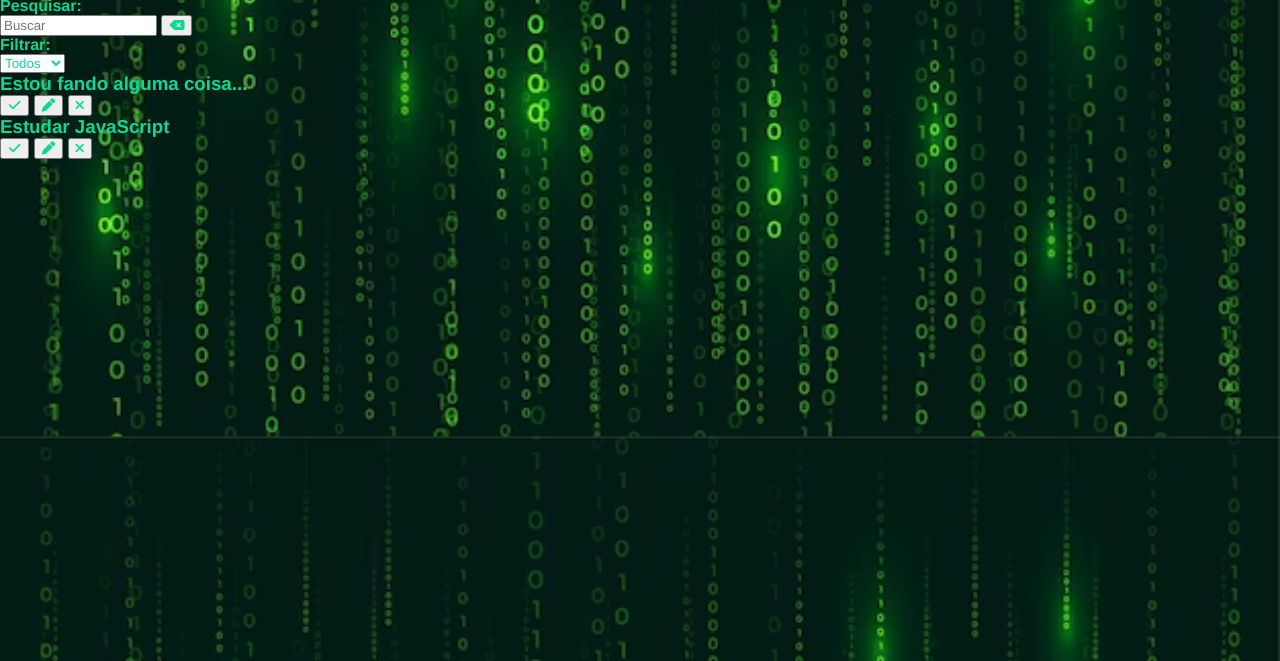
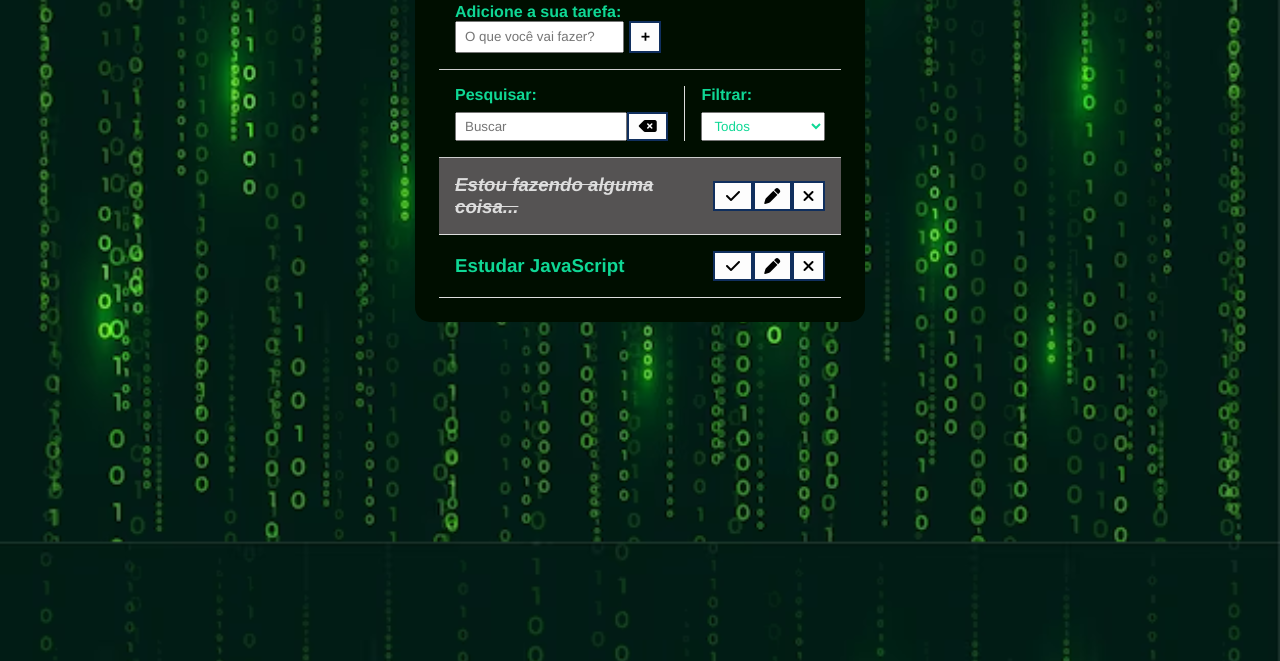
Before and after one commit to TonyAraujo88/To_do_list, a plain HTML site: page index.html in a window 1280 px wide. Shown: the part 139-800 px from the top of the page. Drawn offline with Linux system fonts and the light colour scheme.

Commit message:
CSS_finalizado

```diff
--- a/css/style.css
+++ b/css/style.css
@@ -1,13 +1,156 @@
 /* Geral */
 * {
-    padding: o;
+    padding: 0;
     margin: 0;
     font-family: Helvetica;
     color: #0fd895;
     box-sizing: border-box;
 }
+
 body {
     background-image: url(../img/image\ copy.png);
     background-position: center;
     background-size: cover;
 }
+
+button {
+    background-color: #fdfdfd;
+    color: #102f5e;
+    border: 2px solid #102f5e;
+    padding: .3rem .6rem;
+    font-size: 1rem;
+    cursor: pointer;
+    display: flex;
+    Justify-content: center;
+    align-items: center;
+    transition: 0.4s;
+}
+
+button:hover {
+    background-color: #0fd895;
+    color: white;
+}
+
+button:hover > i {
+    color: #fdfdfd;
+}
+
+button i {
+    color: black;
+    font-weight: bold;
+    pointer-events: none;
+}
+
+input, select {
+    padding: .25rem 0.5rem;
+}
+
+.hide {
+    display: none;
+}
+
+/* Todo header */
+.todo-container {
+    max-width: 450px;
+    margin: 3rem auto;
+    background-color: #000e00;
+    padding: 1.5rem;
+    border-radius: 15px;
+}
+
+.todo-container header {
+    text-align: center;
+    padding: 0 1rem 1rem;
+    border-bottom: 1px solid #ccc;
+}
+
+/* Todo Form */
+#todo-form, #edit-form {
+    padding: 1rem;
+    border-bottom: 1px solid #ccc;
+}
+
+#todo-form p,
+#edit-form p {
+    margin-bottom: 0,5rem;
+    font-weight: bold;
+}
+
+.form-control {
+    display: flex;
+}
+
+.form-control input {
+    margin-right: .3rem;
+}
+
+#cancel-edit-btn {
+    margin-top: 1rem;
+}
+
+/* Todo toolbar */
+#toolbar {
+    padding: 1rem;
+    border-bottom: 1px solid #ccc;
+    display: flex;
+}
+
+#toolbar h4 {
+    margin-bottom: .5rem;
+}
+
+#search {
+    border-right: 1px solid #ddd;
+    padding-right: 1rem;
+    margin-right: 1rem;
+    width: 65%;
+    display: flex;
+    flex-direction: column;
+}
+
+#search form {
+    display: flex;
+}
+ #search input {
+    width: 100%;
+    margin-right: 0,3rem;
+ }
+
+ #filter {
+    width: 35%;
+    display: flex;
+    flex-direction: column;
+ }
+
+ #filter select {
+    flex: 1;
+ }
+
+ /* Todo List */
+ .todo {
+    display: flex;
+    justify-content: space-around;
+    align-items: center;
+    padding: 1rem 1rem;
+    border-bottom: 1px solid #ddd;
+    transition: 0.3s;
+  }
+
+
+.todo h3 {
+    flex: 1;
+}
+
+.todo buttom {
+    margin-left: 0,4rem;
+}
+
+.done {
+    background-color: #555353;
+}
+
+.done h3 {
+    color: #ddd;
+    text-decoration: line-through;
+    font-style: italic;
+}
--- a/index.html
+++ b/index.html
@@ -26,7 +26,7 @@
                 </button>
             </div>
         </form>
-        <form id="edit-form">
+        <form id="edit-form" class="hide">
             <p>Edite a sua tarefa:</p>
             <div class="form-control">
                 <input type="text" id="edit-input">
@@ -56,8 +56,8 @@
             </div>
         </div>
             <div id="todo-list">
-            <div class="todo">
-                <h3>Estou fando alguma coisa...</h3>
+                <div class="todo done">
+                    <h3>Estou fazendo alguma coisa...</h3>
                     <button class="finish-todo">
                         <i class="fa-solid fa-check"></i>
                     </button>
@@ -67,6 +67,9 @@
                     <button class="remove-todo">
                         <i class="fa-solid fa-xmark"></i>
                     </button>
+                </div>
+            </div>
+                <div class="todo">
                     <h3>Estudar JavaScript</h3>
                     <button class="finish-todo">
                         <i class="fa-solid fa-check"></i>
```
Lines whose indentation alone changed are shown as unchanged.
